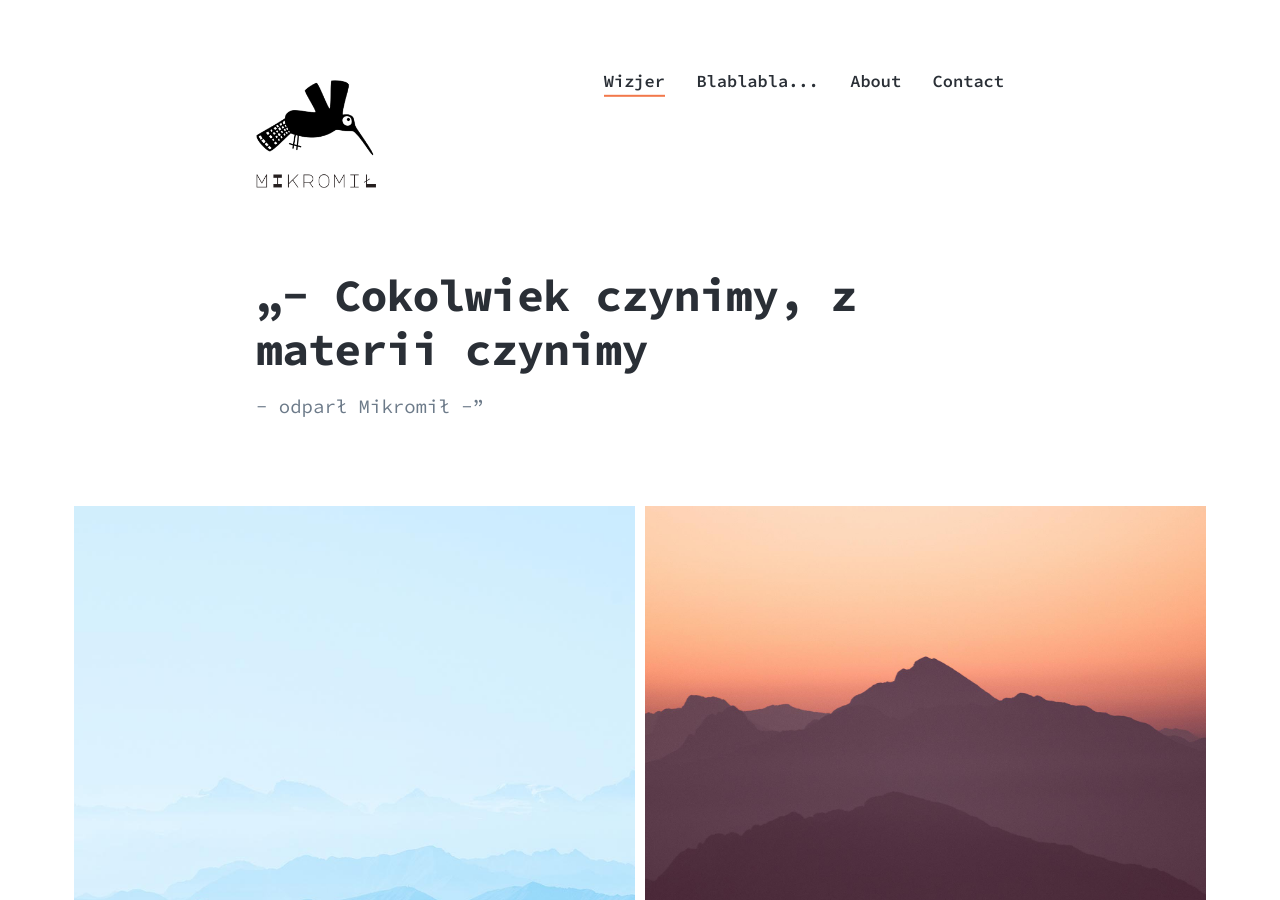
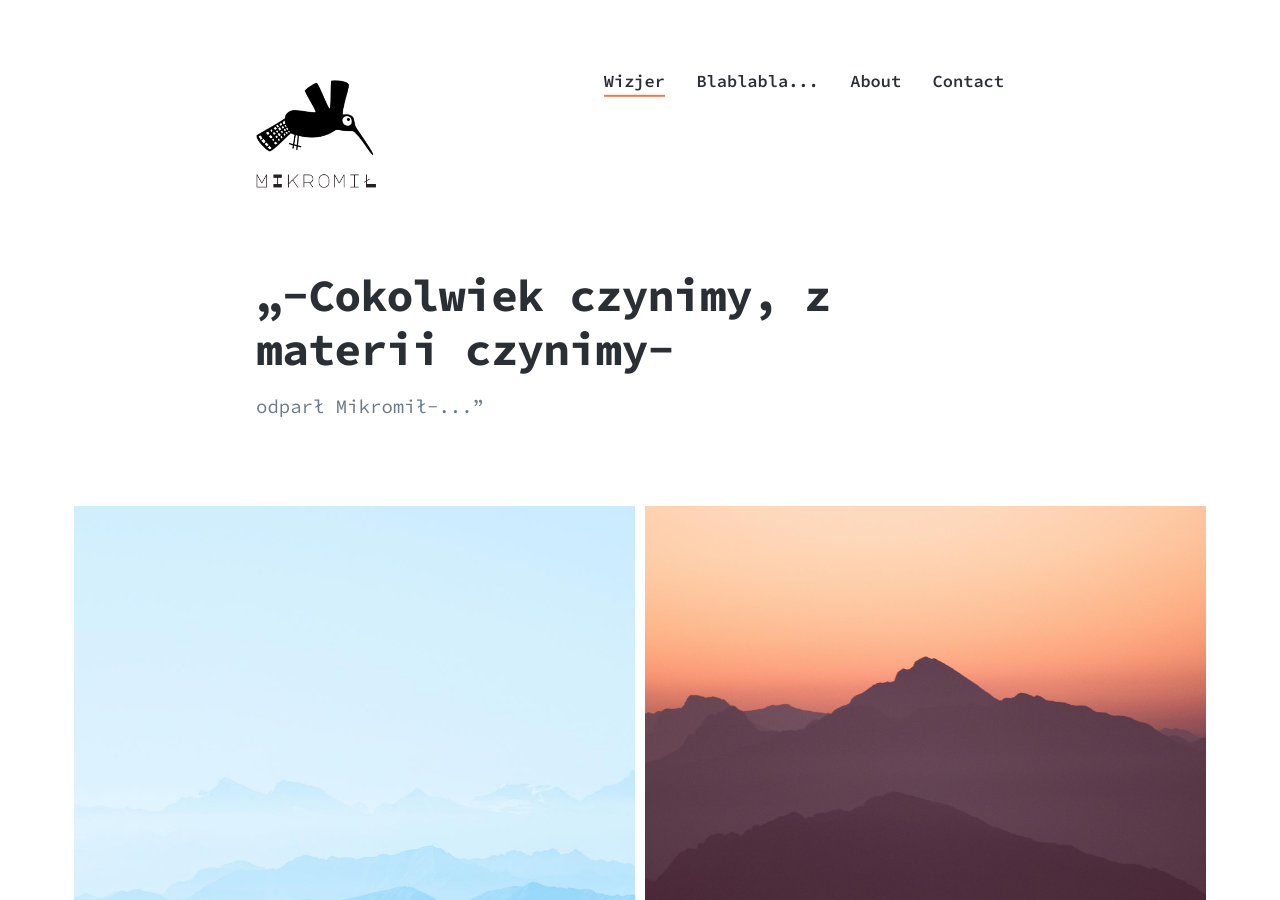
Before and after one commit to Mikromil/emka, a Jekyll site: the page built from index.html, in a window 1280 px wide and 900 px high. Built offline with Jekyll 4.4.1, drawn with Linux system fonts in a browser that asks for light colours; nearby versions of some CDN libraries.

```diff
--- a/index.html
+++ b/index.html
@@ -9,8 +9,8 @@ featured_image: /images/social.jpg
 
 	<div class="wrap">
 
-		<h1>„- Cokolwiek czynimy, z materii czynimy</h1>
-		<p>- odparł Mikromił -”</p>
+		<h1>„-Cokolwiek czynimy, z materii czynimy-</h1>
+		<p>odparł Mikromił-...”</p>
 
 	</div>
 
```
